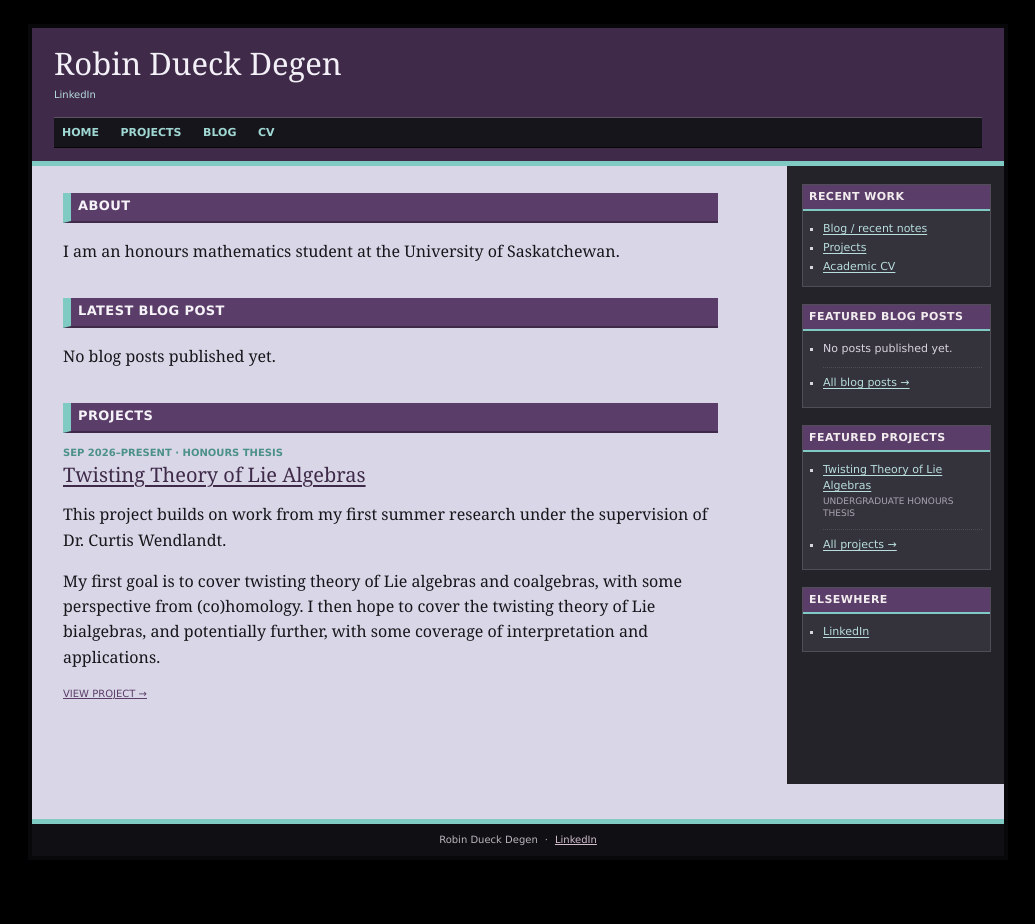
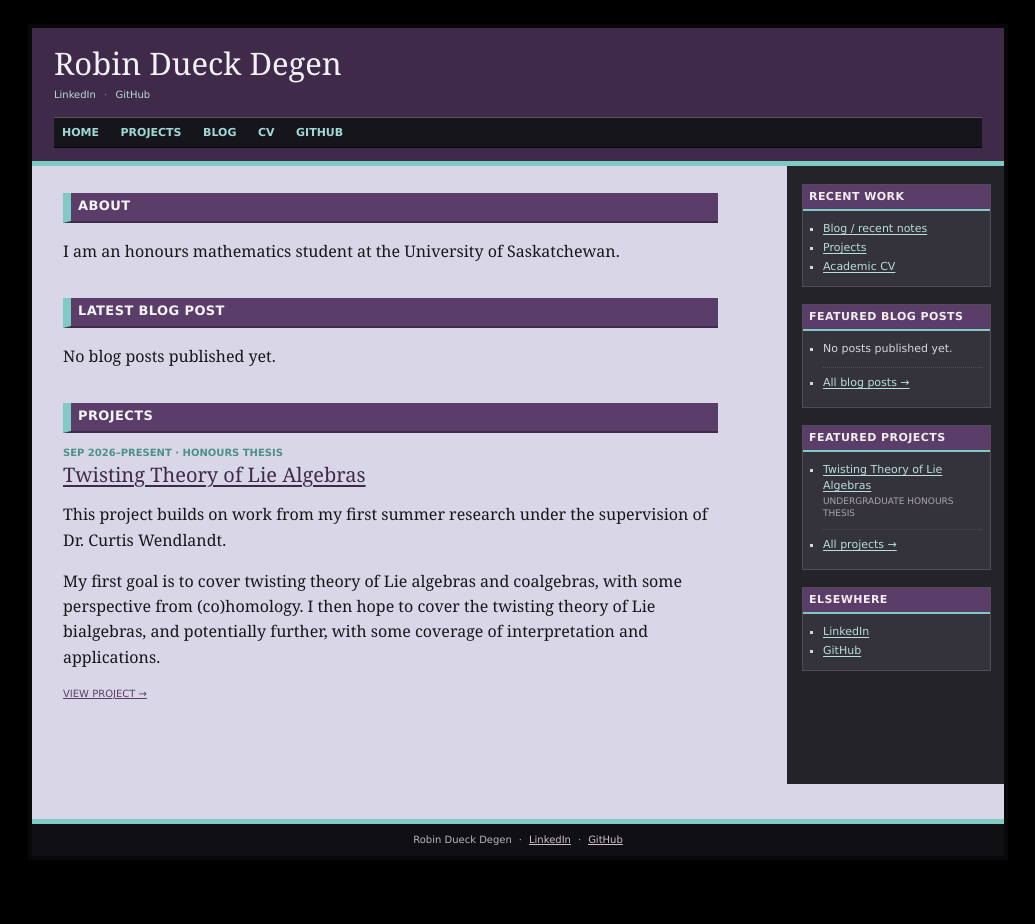
Before and after one commit to 8ts5bgytc8-cyber/robindueckdegen.com, a Jekyll site: the page built from index.html, in a window 1280 px wide. Shown: the whole page, without its empty margins (122-1157 px from the left). Built offline with Jekyll 4.4.1, drawn with Linux system fonts in a browser that asks for light colours; some of the changed lines change nothing that is shown.

Commit message:
Added github url.

```diff
--- a/_config.yml
+++ b/_config.yml
@@ -14,4 +14,4 @@ exclude:
   - Gemfile
   - Gemfile.lock
 
-github_url: ""
+github_url: "https://github.com/Rdueckd"
```
